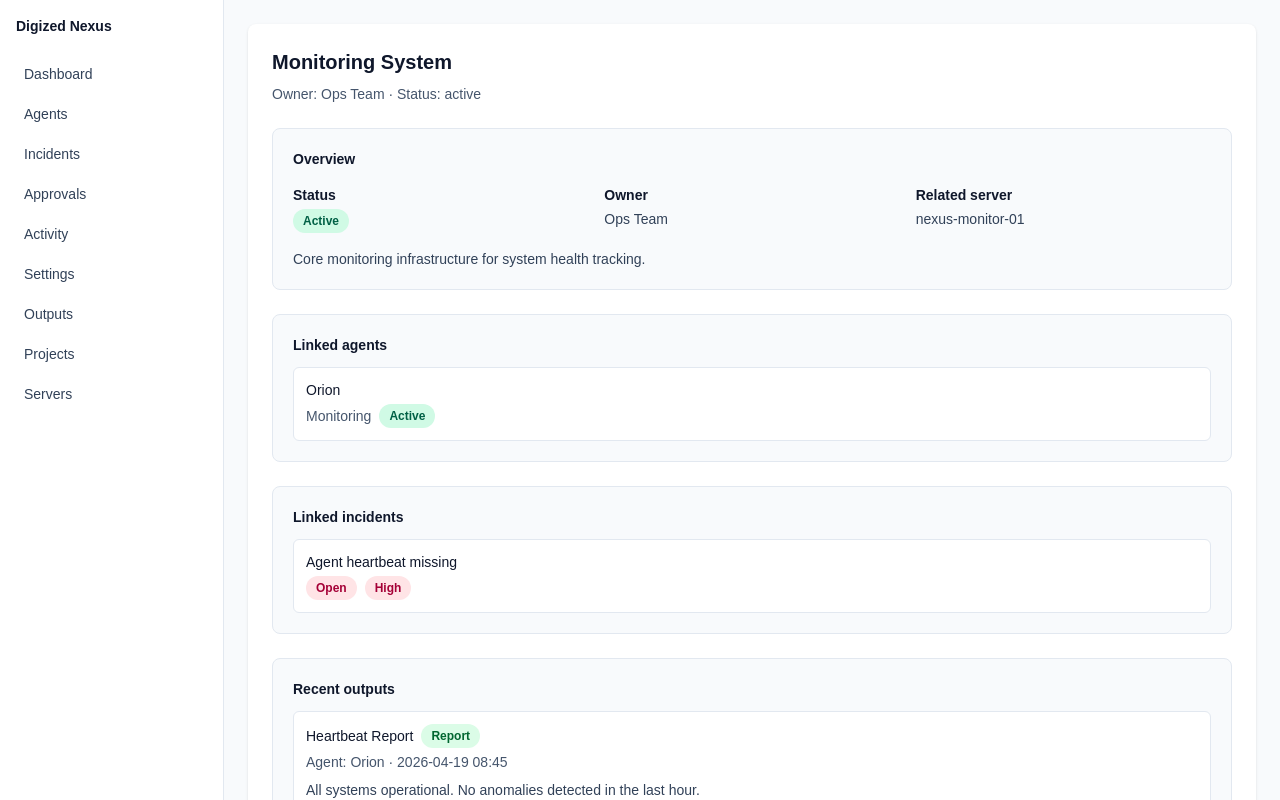
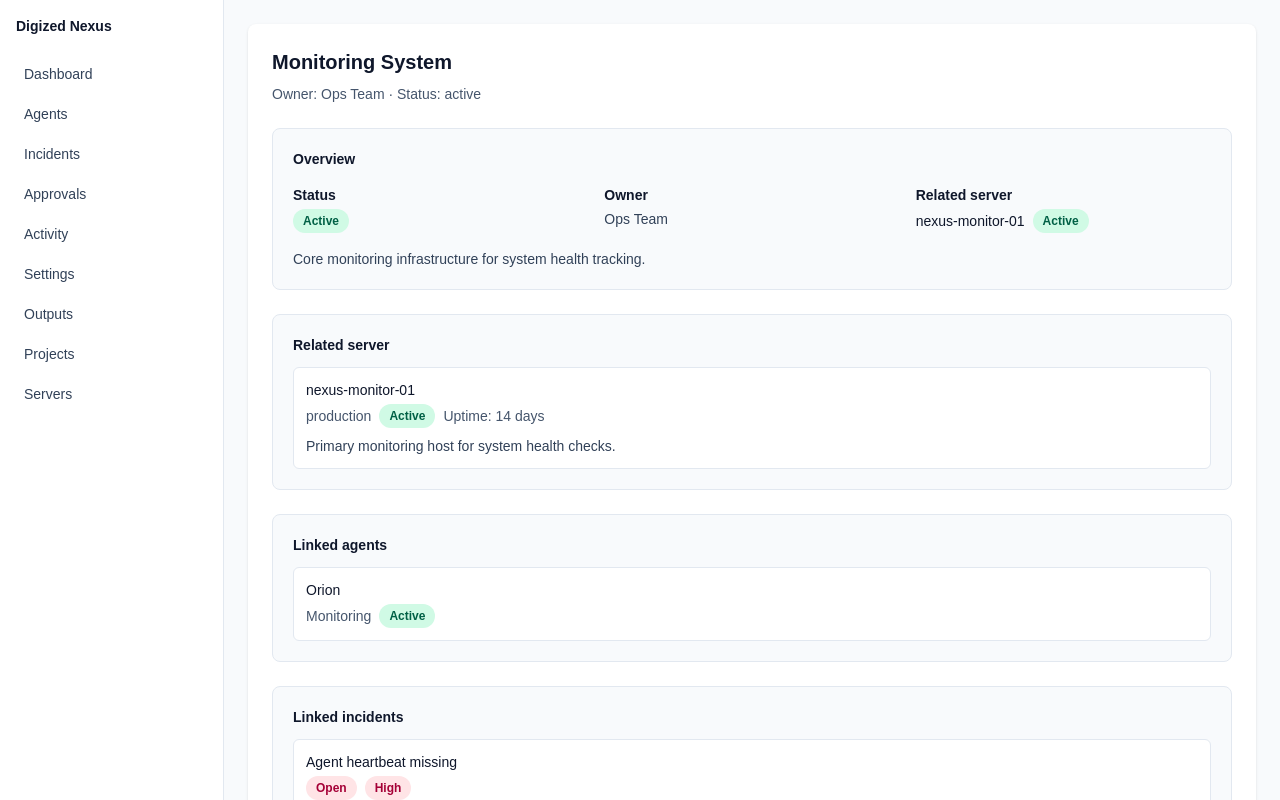
Before and after one commit to zanaknt/digized_nexus, a Next.js app in the folder digized-nexus/: page /projects/project-1 in a window 1280 px wide. Shown: the top 800 px of the page. Built offline with nearby package versions, Linux system fonts and the light colour scheme.

Commit message:
feat: improve project and server relation linking across detail pages

```diff
--- a/digized-nexus/app/projects/[id]/page.tsx
+++ b/digized-nexus/app/projects/[id]/page.tsx
@@ -63,11 +63,42 @@ export default function ProjectDetailPage({
             <div>
               <div className="font-semibold text-slate-900">Related server</div>
               <div className="mt-1">
-                {relatedServer ? relatedServer.name : "No related server"}
+                {relatedServer ? (
+                  <Link
+                    href={`/servers/${relatedServer.id}`}
+                    className="inline-flex items-center gap-2 text-slate-900 hover:text-slate-700"
+                  >
+                    <span className="font-medium">{relatedServer.name}</span>
+                    <Badge type="status" value={relatedServer.status} />
+                  </Link>
+                ) : (
+                  "No related server"
+                )}
               </div>
             </div>
           </div>
           <p className="mt-4 text-sm text-slate-700">{project.description}</p>
+        </DetailSection>
+
+        <DetailSection title="Related server">
+          {relatedServer ? (
+            <div className="mt-3 rounded-md border border-slate-200 bg-white px-3 py-3 text-sm text-slate-700">
+              <Link
+                href={`/servers/${relatedServer.id}`}
+                className="font-medium text-slate-900 hover:text-slate-700"
+              >
+                {relatedServer.name}
+              </Link>
+              <div className="mt-1 flex flex-wrap items-center gap-2 text-slate-600">
+                <span>{relatedServer.environment}</span>
+                <Badge type="status" value={relatedServer.status} />
+                <span>Uptime: {relatedServer.uptime}</span>
+              </div>
+              <p className="mt-2 text-slate-700">{relatedServer.description}</p>
+            </div>
+          ) : (
+            <p className="mt-3 text-sm text-slate-600">No related server.</p>
+          )}
         </DetailSection>
 
         <DetailSection title="Linked agents">
--- a/digized-nexus/app/servers/[id]/page.tsx
+++ b/digized-nexus/app/servers/[id]/page.tsx
@@ -82,6 +82,11 @@ export default function ServerDetailPage({
                     <span>{project.owner}</span>
                     <Badge type="status" value={project.status} />
                   </div>
+                  <div className="mt-1 text-slate-600">
+                    Agents: {project.linkedAgentIds.length} · Incidents:{" "}
+                    {project.linkedIncidentIds.length}
+                  </div>
+                  <p className="mt-2 text-slate-700">{project.description}</p>
                 </li>
               ))}
             </ul>
```
